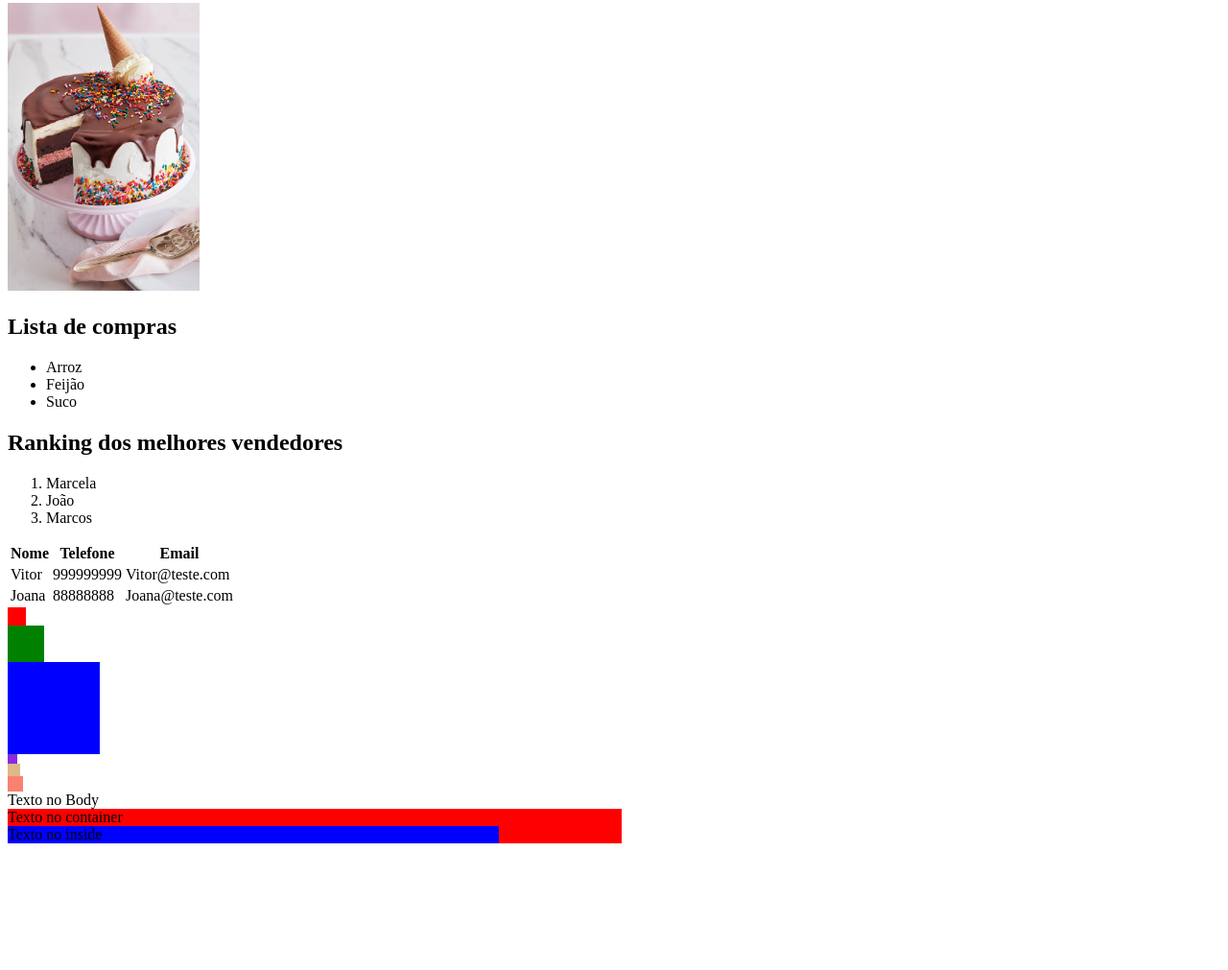
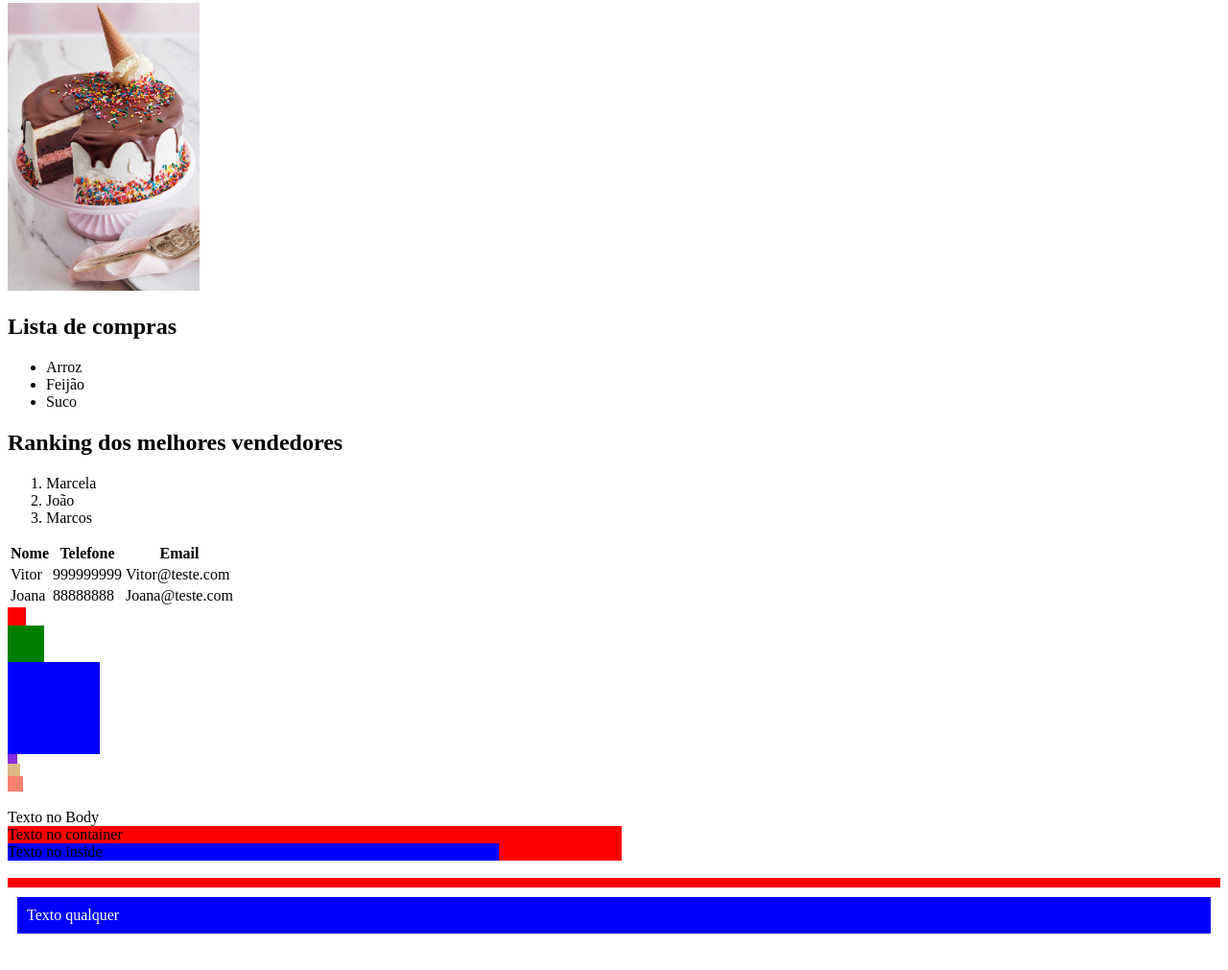
Before and after one commit to vitorath/lr-web-developer-frontend, a plain HTML site: page html-basico/index.html in a window 1280 px wide. Shown: the part 919-1930 px from the top of the page at 96% size. Before the commit the page ends 1896 px from the top, so only its background shows below. Drawn offline with Linux system fonts and the light colour scheme.

Commit message:
Margin e Padding

```diff
--- a/html-basico/index.html
+++ b/html-basico/index.html
@@ -117,6 +117,7 @@
     <div id="pt"></div>
     <div id="pc"></div>
 
+    <br />
     Texto no Body
 
     <div class="container">
@@ -127,6 +128,14 @@
     </div>
 
     <br />
+
+    <div id="base"></div>
+    <div id="container">
+      <div id="conteudo">
+        Texto qualquer
+      </div>
+    </div>
+
     <br />
     <br />
     <br />
--- a/html-basico/styles.css
+++ b/html-basico/styles.css
@@ -91,3 +91,15 @@ h1 {
   width: 80%;
   background-color: blue;
 }
+
+#base {
+  height: 10px;
+  background-color: red;
+}
+
+#container {
+  background-color: blue;
+  color: white;
+  margin: 10px;
+  padding: 10px;
+}
```
